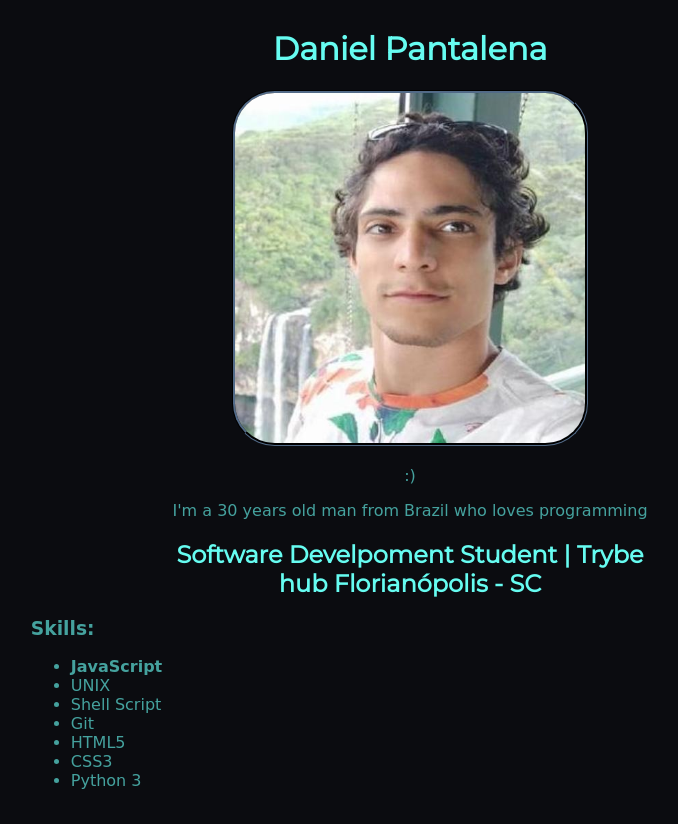
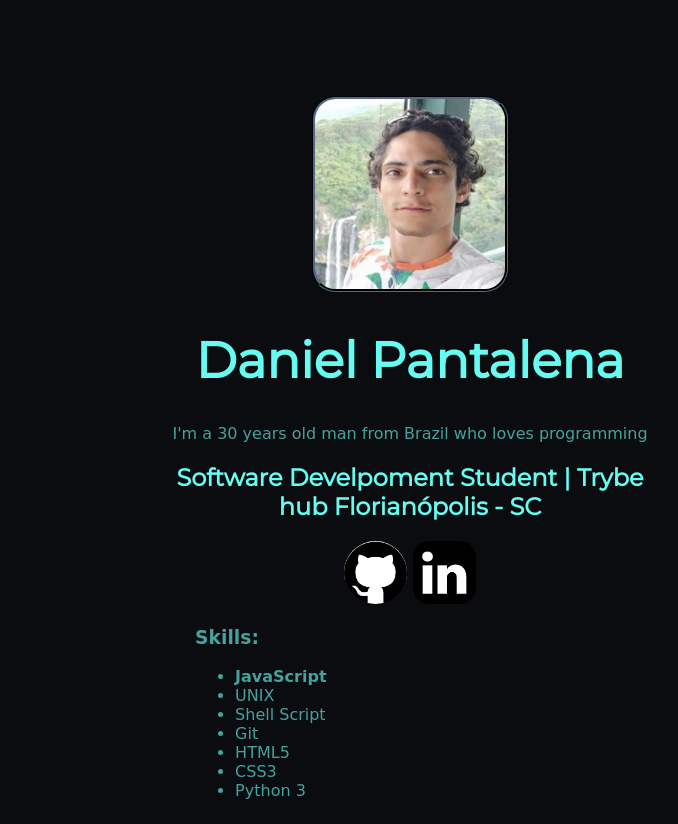
Before and after one commit to danielPantalena/danielpantalena.github.io, a plain HTML site: page index.html in a window 1280 px wide. Shown: the whole page, without its empty margins (230-908 px from the left). Drawn offline with Linux system fonts and the light colour scheme; a web font is replaced by a local one.

Commit message:
More Style

```diff
--- a/css/app.css
+++ b/css/app.css
@@ -5,14 +5,20 @@ body {
     font-family: 'Baloo Chettan 2', cursive;
 }
 
-h1, h2 {
+h1 {
+    color: #66fcf1;
+    font-family: 'Montserrat', sans-serif;
+    font-size: 50px;
+}
+
+h2 {
     color: #66fcf1;
     font-family: 'Montserrat', sans-serif;
 }
 
 ul, h3 {
     color: #45A29E;
-    margin-left: 20%;
+    margin-left: 33%;
     text-align: left;
 }
 
@@ -21,7 +27,19 @@ p {
 }
 
 .img {
+    margin-top: 7%;
     border: #1F2833;
     border-radius: 12%;
     border-style: groove;
+    width: 15%;
 }
+
+#in {
+    width: 5%;
+    border-radius: 25%;
+}
+
+#git {
+    width: 5%;
+    border-radius: 70%;
+}
--- a/index.html
+++ b/index.html
@@ -9,16 +9,17 @@
     <link href="https://fonts.googleapis.com/css?family=Montserrat&display=swap" rel="stylesheet">
 </head>
 <body>
+    <img class="img" src="./img/minhaFoto.jpeg" width="250px" alt="uma foto minha">
+
     <h1>Daniel Pantalena</h1>
 
-    <img class="img" src="./img/minhaFoto.jpeg" width="350px" alt="uma foto minha">
-    <p> :) </p>
     <p> I'm a 30 years old man from Brazil who loves programming</p>
     <h2>
     Software Develpoment Student | Trybe <br>
         hub Florianópolis - SC
     </h2>
-
+    <a href="https://github.com/danielPantalena"><img id="git" src="img/github.png"></a>
+    <a href="https://www.linkedin.com/in/danielpantalena/"><img id="in" src="img/in.png"></a>
     <h3>Skills:</h3>
     <ul>
         <li><b>JavaScript</b></li>
```
Also changed, not shown: img/github.png (added), img/in.png (added).
